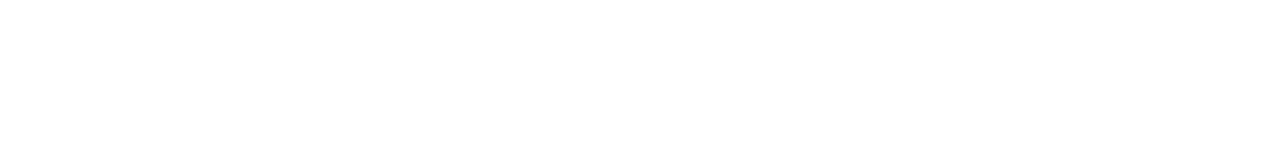
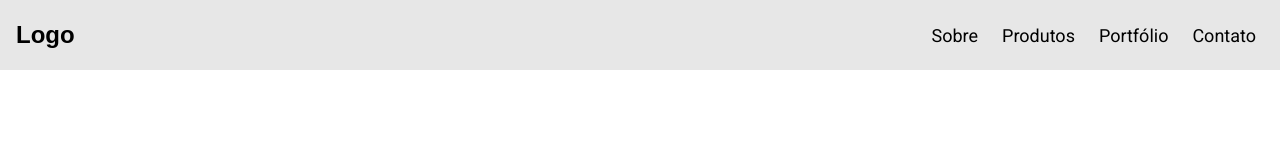
Before and after one commit to Development-Group-UNG/Landing-Page, a website: page index.html in a window 1280 px wide. Drawn offline with nearby package versions, Linux system fonts and the light colour scheme; files that its build step writes are made by us from their sources.

Commit message:
feat: header v1

```diff
--- a/index.html
+++ b/index.html
@@ -5,6 +5,8 @@
     <meta charset="UTF-8">
     <meta name="viewport" content="width=device-width, initial-scale=1.0">
     <title>Document</title>
+
+    <link rel="stylesheet" href="./dist/css/style.css">
 
     <!-- Google Fonts -->
     <link rel="preconnect" href="https://fonts.googleapis.com">
@@ -24,10 +26,27 @@
         integrity="sha512-17EgCFERpgZKcm0j0fEq1YCJuyAWdz9KUtv1EjVuaOz8pDnh/0nZxmU6BBXwaaxqoi9PQXnRWqlcDB027hgv9A=="
         crossorigin="anonymous" referrerpolicy="no-referrer" />
 </head>
+
 <body>
 
-    <header>
-        <nav>
+    <header class="header__container">
+        <!-- mudar para img -->
+        <a class="header__logo" id="logo" href="">Logo</a>
+        <!-- mudar para img -->
+        <nav class="header__nav">
+            <button aria-label="Abrir Menu" class="header__nav--button" id="btn-mobile"
+                aria-haspopup="true"
+                aria-controls="menu"
+                aria-expanded="false">
+                Menu
+                <span class="header__nav--hamburguer" id="hamburger"></span>
+            </button>
+            <ul class="header__nav--link-container" id="menu" role="menu">
+                <li><a class="header__nav--link" href="/">Sobre</a></li>
+                <li><a class="header__nav--link" href="/">Produtos</a></li>
+                <li><a class="header__nav--link" href="/">Portfólio</a></li>
+                <li><a class="header__nav--link" href="/">Contato</a></li>
+            </ul>
         </nav>
     </header>
 
@@ -44,6 +63,8 @@
         integrity="sha512-XtmMtDEcNz2j7ekrtHvOVR4iwwaD6o/FUJe6+Zq+HgcCsk3kj4uSQQR8weQ2QVj1o0Pk6PwYLohm206ZzNfubg=="
         crossorigin="anonymous" referrerpolicy="no-referrer">
     </script>
+
+    <script src="./dist/js/script.js"></script>
 </body>
 
 </html>
--- a/src/js/script.js
+++ b/src/js/script.js
@@ -0,0 +1,18 @@
+//MENU V1
+const btnMobile = document.getElementById('btn-mobile');
+
+function toggleMenu(event) {
+    if (event.type === 'touchstart') event.preventDefault();
+    const nav = document.querySelector('nav');
+    nav.classList.toggle('active');
+    const active = nav.classList.contains('active');
+    event.currentTarget.setAttribute('aria-expanded', active);
+    if (active) {
+        event.currentTarget.setAttribute('aria-label', 'Fechar Menu');
+    } else {
+        event.currentTarget.setAttribute('aria-label', 'Abrir Menu');
+    }
+}
+
+btnMobile.addEventListener('click', toggleMenu);
+btnMobile.addEventListener('touchstart', toggleMenu);
--- a/src/scss/components/_header.scss
+++ b/src/scss/components/_header.scss
@@ -0,0 +1,115 @@
+.header {
+    &__container {
+        box-sizing: border-box;
+        height: 70px;
+        padding: 1rem;
+        display: flex;
+        align-items: center;
+        justify-content: space-between;
+        background: #e7e7e7;
+    }
+
+    &__logo {
+        font-size: 1.5rem;
+        font-weight: bold;
+        color: black;
+        text-decoration: none;
+        font-family: sans-serif;
+        // &:hover {
+        //     background: #0000000d;
+        // }
+    }
+
+    &__nav {
+        @include mobile-large {
+            &.active {
+                .header {
+                    &__nav {
+                        &--link-container {
+                            height: calc(100vh - 70px);
+                            visibility: visible;
+                            overflow-y: auto;
+                            transform: translateY(-5px);
+                        }
+                        &--hamburguer {
+                            border-top-color: transparent;
+                            &:before {
+                                transform: rotate(135deg);
+                            }
+                            &:after {
+                                transform: rotate(-135deg);
+                                top: -7px;
+                            }
+                        }
+                    }
+                }
+            }
+        }
+        &--button {
+            display: none;
+            @include mobile-large {
+                display: flex;
+                padding: 0.5rem 1rem;
+                font-size: 1rem;
+                border: none;
+                background: none;
+                cursor: pointer;
+                gap: 0.5rem;
+            }
+        }
+        &--hamburguer {
+            @include mobile-large {
+                border-top: 2px solid;
+                width: 20px;
+
+                &:after,
+                &:before {
+                    content: "";
+                    display: block;
+                    width: 20px;
+                    height: 2px;
+                    background: currentColor;
+                    margin-top: 5px;
+                    transition: 0.3s;
+                    position: relative;
+                }
+            }
+        }
+        &--link {
+            display: block;
+            padding: 0.5rem;
+            color: #000;
+            transition: 0.5s all;
+            &:hover,
+            &:focus {
+                background-color: #0000000d;
+                border-radius: 10px;
+            }
+
+            @include mobile-large {
+                padding: 16px;
+                margin: 16px;
+                // border-bottom: 2px solid #0000000d;
+            }
+
+            &-container {
+                display: flex;
+                list-style: none;
+                gap: 0.5rem;
+                @include mobile-large {
+                    display: block;
+                    position: absolute;
+                    width: 100%;
+                    top: 70px;
+                    right: 0px;
+                    background: #e7e7e7;
+                    transition: 0.6s;
+                    z-index: 1000;
+                    height: 0px;
+                    visibility: hidden;
+                    overflow-y: hidden;
+                }
+            }
+        }
+    }
+}
--- a/src/scss/style.scss
+++ b/src/scss/style.scss
@@ -1,4 +1,7 @@
 @import "./variables/all-variables";
+
+@import "./components/header";
+
 body{
     background-color: $white;
     font-size: $fs-18;
--- a/src/scss/variables/_reset.scss
+++ b/src/scss/variables/_reset.scss
@@ -12,6 +12,8 @@ html {
 body{
     ul {
         list-style: none;
+        margin: 0px;
+        padding: 0px;
     }
 
     a {
```
Also changed, not shown: dist/css/style.css, dist/css/style.min.css, dist/js/script.js, dist/js/script.min.js.
